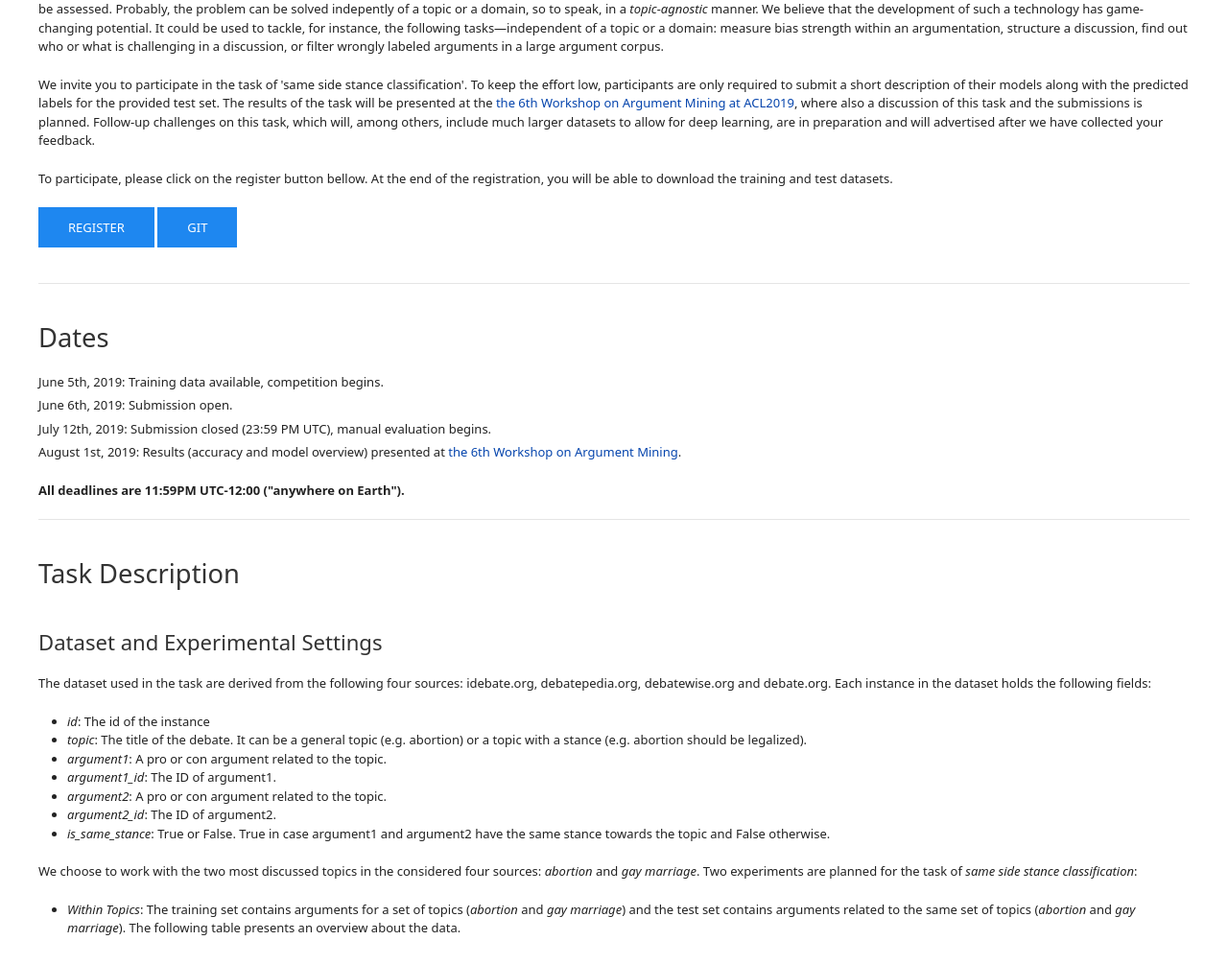
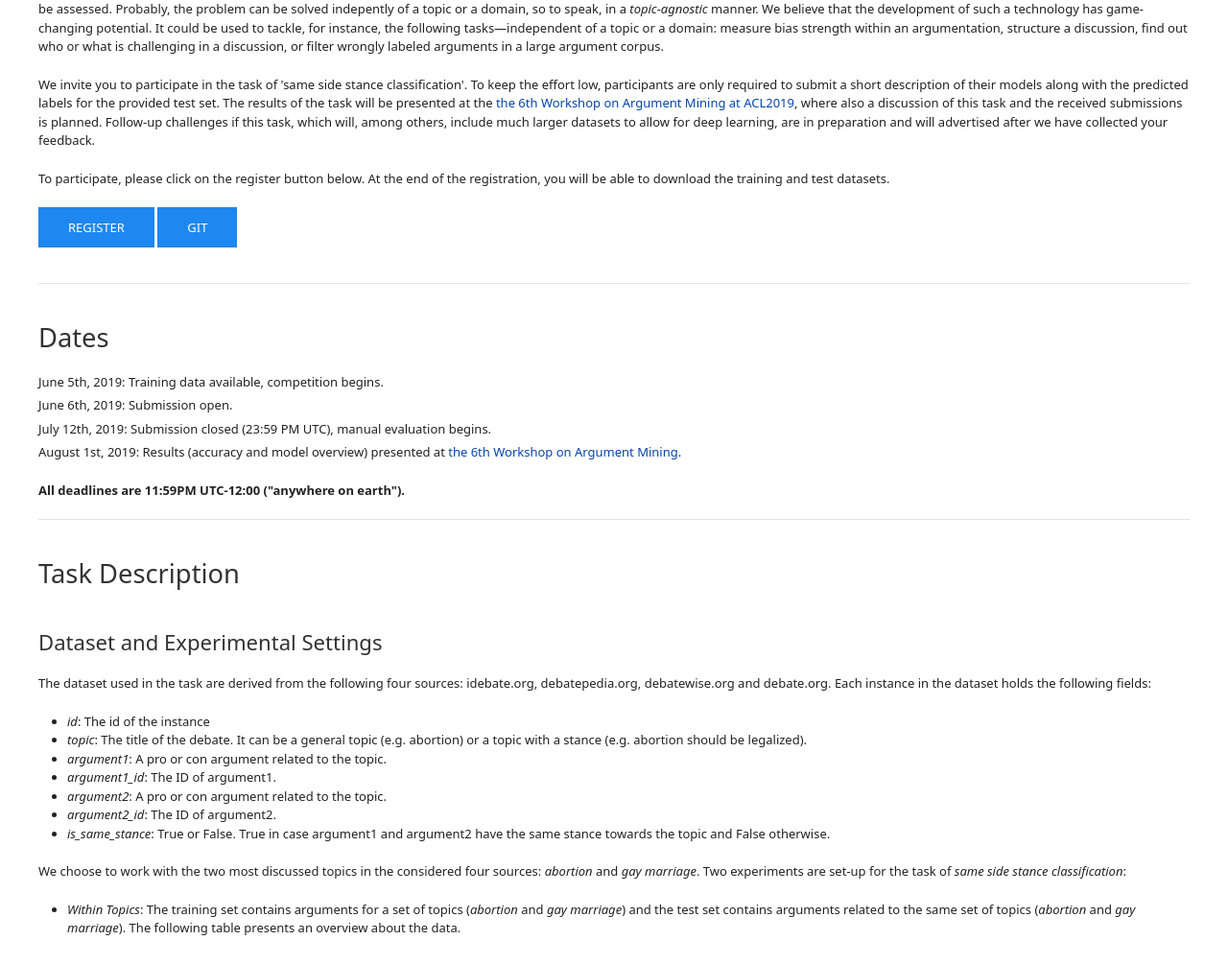
Before and after one commit to shahbazsyed/sameside-webis-de.github.io, a Jekyll site: the page built from index.html, in a window 1280 px wide and 1400 px high. Shown: the part 311-1316 px from the top of the window at 96% size. Built offline with Jekyll 4.4.1, drawn with Linux system fonts in a browser that asks for light colours.

Commit message:
Update index.html

```diff
--- a/index.html
+++ b/index.html
@@ -16,10 +16,10 @@
 Current stance classification algorithms require knowledge about the topic the argument is about, i.e., the classifiers must be trained for a particular topic and hence cannot be reliably applied across topics. Observe that same side classification needs not to distinguish between topic-specific pro- and con-vocabulary respectively but ''only'' the argument similarity <i>within</i> a stance needs to be assessed. Probably, the problem can be solved indepently of a topic or a domain, so to speak, in a <i>topic-agnostic</i> manner. We believe that the development of such a technology has game-changing potential. It could be used to tackle, for instance, the following tasks&mdash;independent of a topic or a domain: measure bias strength within an argumentation, structure a discussion, find out who or what is challenging in a discussion, or filter wrongly labeled arguments in a large argument corpus.
 </p>
 <p>
-We invite you to participate in the task of 'same side stance classification'. To keep the effort low, participants are only required to submit a short description of their models along with the predicted labels for the provided test set. The results of the task will be presented at the <a href="https://argmining19.webis.de/" target="_blank">the 6th Workshop on Argument Mining at ACL2019</a>, where also a discussion of this task and the submissions is planned. Follow-up challenges on this task, which will, among others, include much larger datasets to allow for deep learning, are in preparation and will advertised after we have collected your feedback.
+We invite you to participate in the task of 'same side stance classification'. To keep the effort low, participants are only required to submit a short description of their models along with the predicted labels for the provided test set. The results of the task will be presented at the <a href="https://argmining19.webis.de/" target="_blank">the 6th Workshop on Argument Mining at ACL2019</a>, where also a discussion of this task and the received submissions is planned. Follow-up challenges if this task, which will, among others, include much larger datasets to allow for deep learning, are in preparation and will advertised after we have collected your feedback.
 </p>
 <p>
-To participate, please click on the register button bellow. At the end of the registration, you will be able to download the training and test datasets.
+To participate, please click on the register button below. At the end of the registration, you will be able to download the training and test datasets.
 </p>
       <div id="register">
 
@@ -42,7 +42,7 @@
     <li>August 1st, 2019: Results (accuracy and model overview) presented at <a href="https://argmining19.webis.de/"
     target="_blank">the 6th Workshop on Argument Mining</a>.</li>
 </ul>
-<b>All deadlines are 11:59PM UTC-12:00 ("anywhere on Earth").</b>
+<b>All deadlines are 11:59PM UTC-12:00 ("anywhere on earth").</b>
 <hr>
 <h1>Task Description</h1>
         <h2>Dataset and Experimental Settings</h2>
@@ -65,7 +65,7 @@
 
               <p>
                 We choose to work with the two most discussed topics in the considered four sources: <i>abortion</i> and <i>gay marriage</i>.
-                Two experiments are planned for the task of <i>same side stance classification</i>:
+                Two experiments are set-up for the task of <i>same side stance classification</i>:
                 <ul>
                   <li><i>Within Topics</i>: The training set contains arguments for a set of topics (<i>abortion</i> and
                     <i>gay marriage</i>) and the test set contains arguments related to the same set of topics
```
